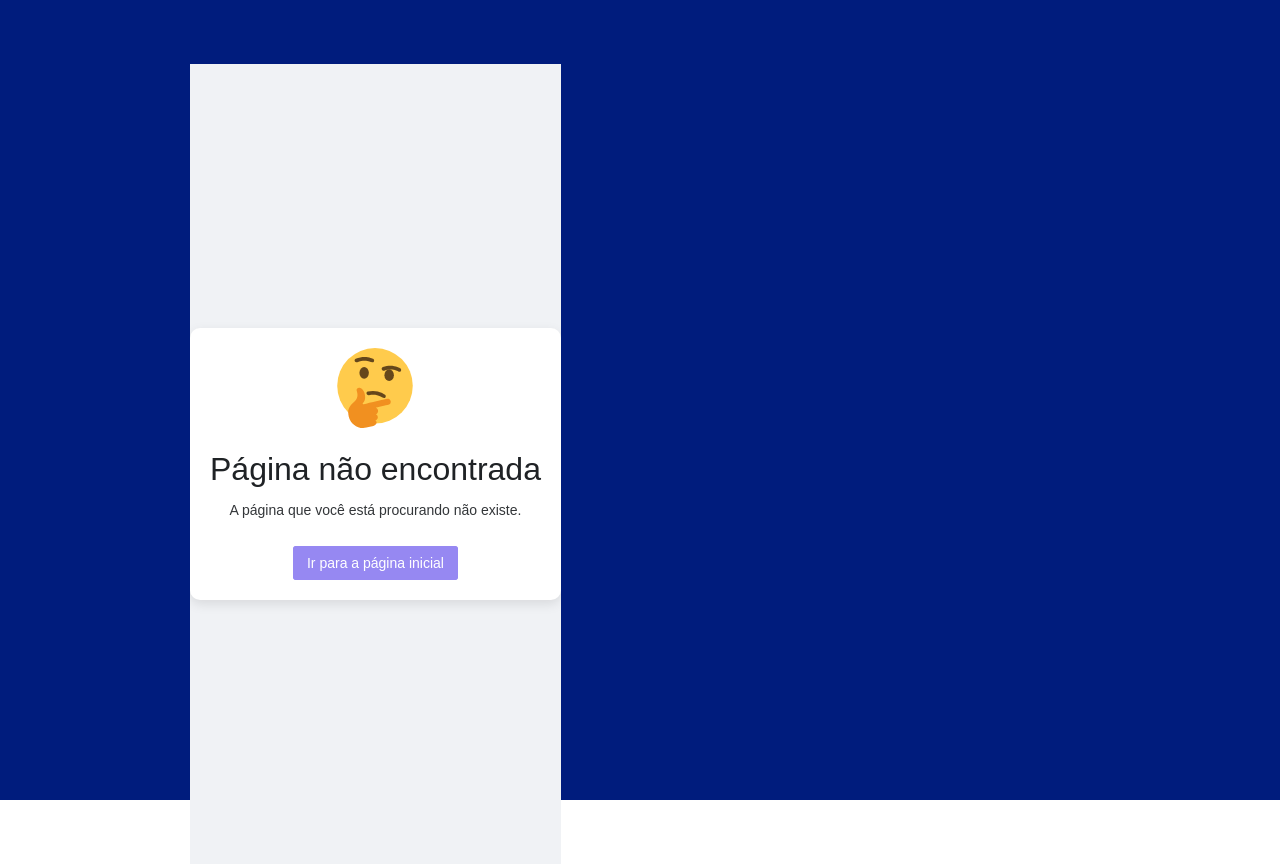
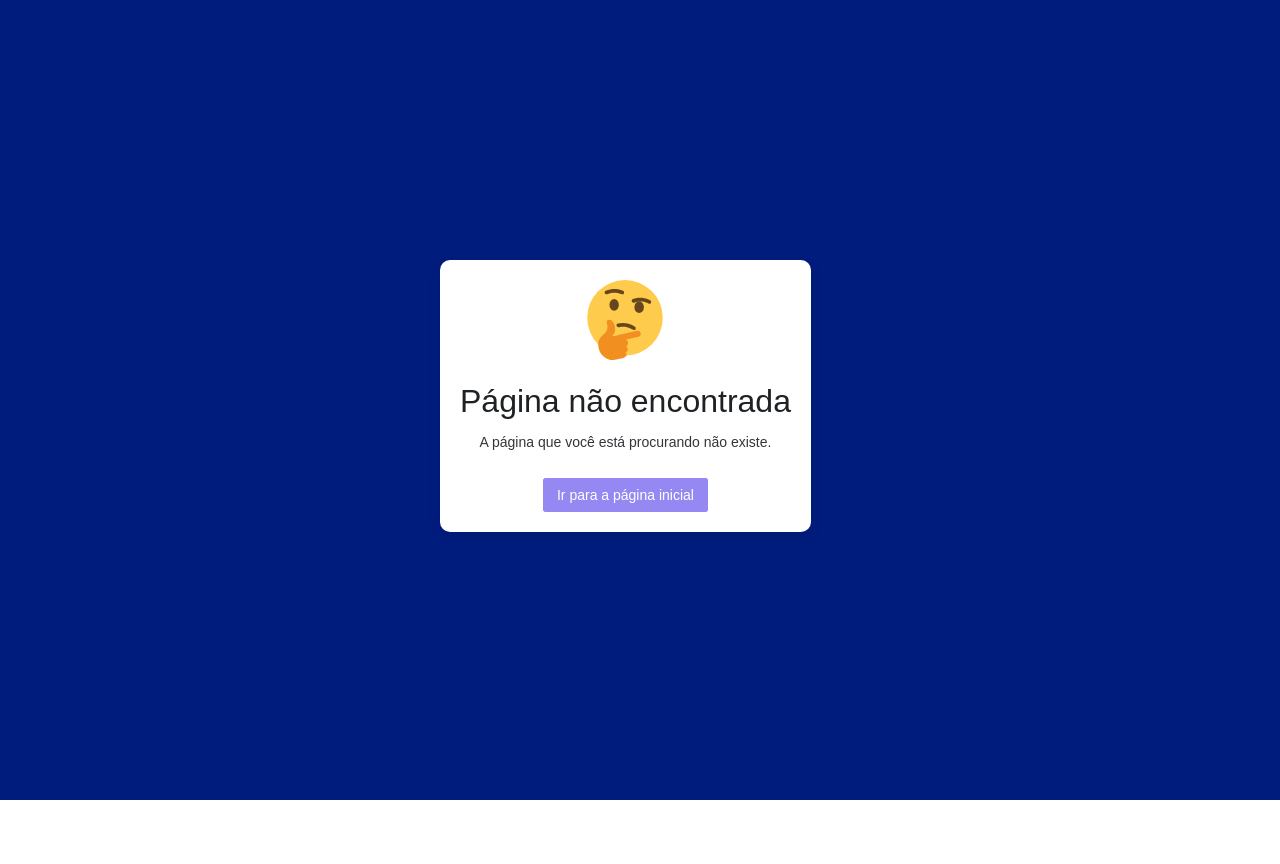
Before and after one commit to Flashvolve-Automacao-Criativa/podcastfy, a Vue app: page / in a window 1280 px wide. After the commit the page ends 800 px from the top, so only its background shows below. Built offline with nearby package versions, Linux system fonts and the light colour scheme.

Commit message:
styles: improve not_found page styles and apply i18n variable messages

```diff
--- a/src/views/errors/not-found/NotFound.vue
+++ b/src/views/errors/not-found/NotFound.vue
@@ -31,7 +31,13 @@ function goHome() {
   justify-content: center;
   align-items: center;
   min-height: 100vh;
-  background-color: #f0f2f5;
+  background-color: #001c7d;
+}
+
+.n-result {
+  position: fixed;
+  top: calc(45% - 100px);
+  left: calc(50% - 200px);
 }
 
 .illustration {
```
